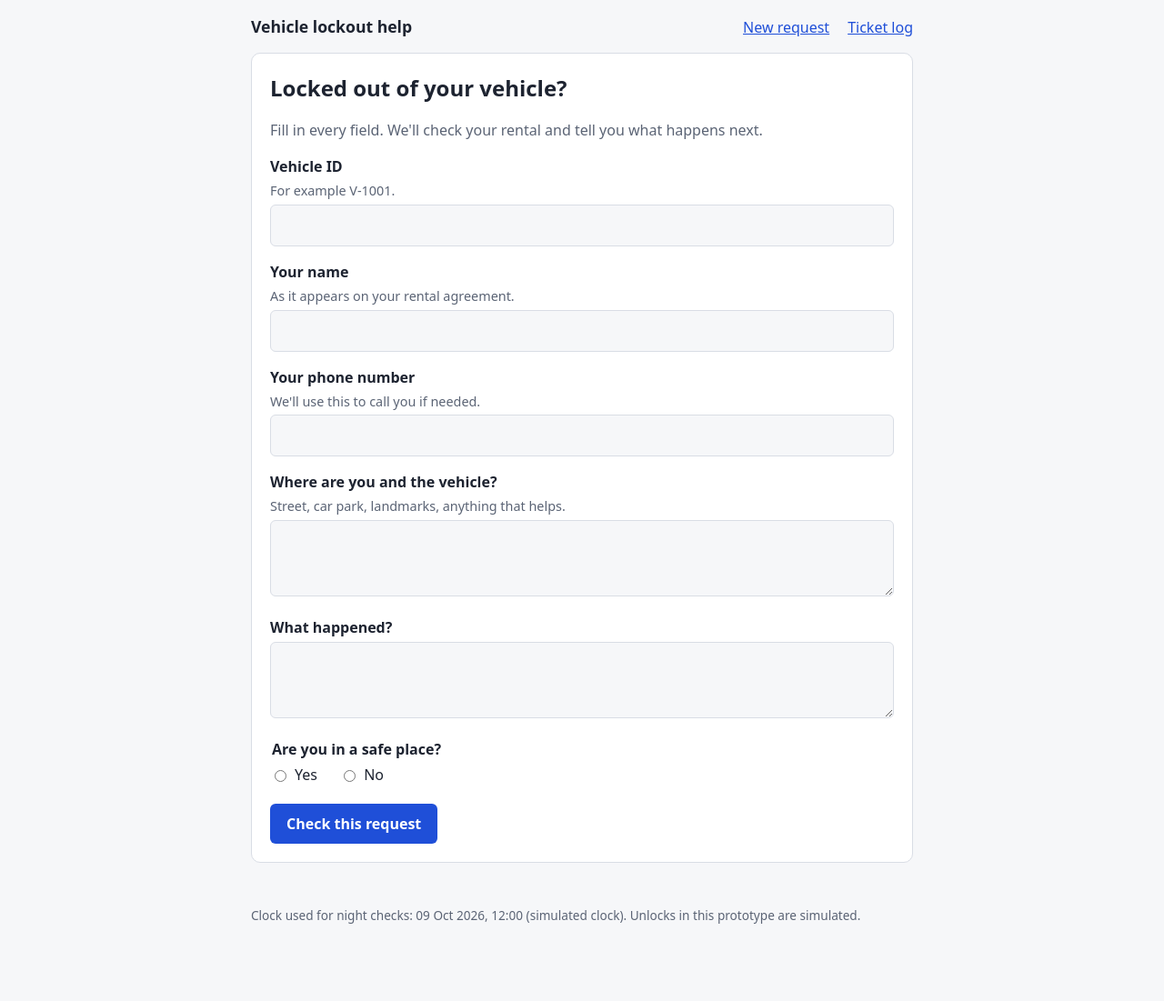
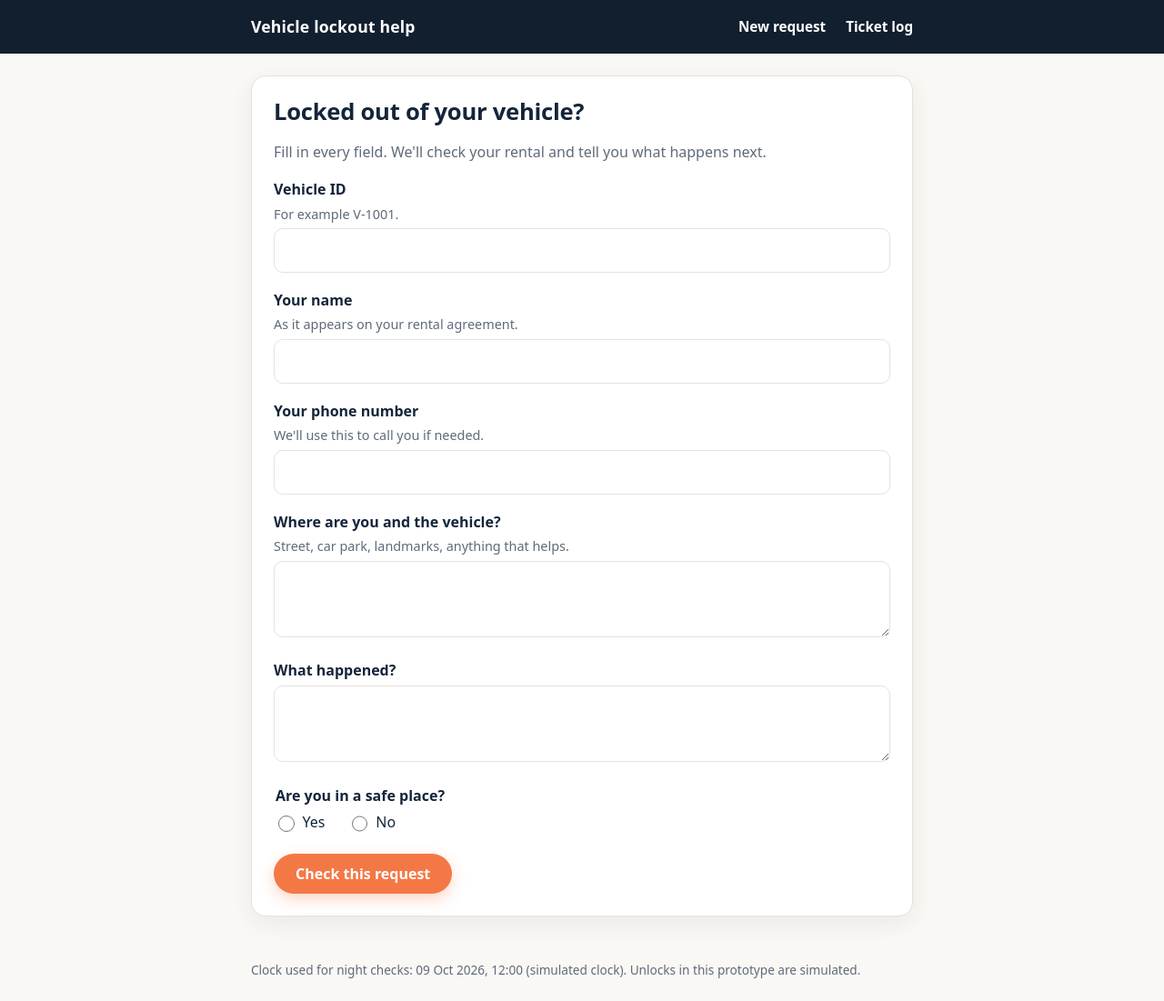
Before and after one commit to officehaseeb7-stack/Claude, a Flask app: page / in a window 1280 px wide. Shown: the whole page at 91% size. Before the commit the page ends 1016 px from the top, so only its background shows below. Run offline with Flask 3, Linux system fonts and the light colour scheme.

Commit message:
Apply 1now.ai colour theme and component style
- Colours sampled from a screenshot of 1now.ai; body text colour #14253A is exact
  (from the site's computed style). Orange #F47845, navy header #121F2F, warm
  off-white page, white cards.
- Component style follows the site: dark header bar, pill orange buttons, large
  rounded cards with soft shadow, small orange uppercase section labels.
- Urgent banner stays red so it is distinct from the brand orange. Dark mode palette
  included. All colour pairs pass 4.5:1 except white on orange (2.76:1, matches the
  site); documented in the README with the one-line fix.
- Fonts not applied yet (could not be identified from a screenshot); the theme
  block is ready for them.

Co-Authored-By: Claude Sonnet 5.5 <noreply@anthropic.com>
Claude-Session: https://claude.ai/code/session_01KVVy7UaGjugKKYwSorDXwE

```diff
--- a/webapp/templates/base.html
+++ b/webapp/templates/base.html
@@ -5,76 +5,114 @@
   <meta name="viewport" content="width=device-width, initial-scale=1">
   <title>{% block title %}Lockout help{% endblock %}</title>
   <style>
-    /* THEME: every colour and font used below comes from these variables.
-       To apply 1Now's brand, change the values here (and add its @font-face / font link above). */
+    /* THEME: every colour and font below comes from the variables in this block.
+       Colours were sampled from a screenshot of 1now.ai (see README, "Look and feel").
+       Fonts are NOT applied yet: set --font-body / --font-heading (and add a font link above
+       this <style>) once the exact typefaces are known. */
     :root {
       --font-body: system-ui, -apple-system, "Segoe UI", Roboto, sans-serif;
       --font-heading: var(--font-body);
-      --bg: #f6f7f9; --card: #ffffff; --text: #1d2330; --muted: #5b6475; --line: #d9dde5;
-      --accent: #1f4fd8; --good: #17663a; --good-bg: #e6f4ec; --info: #1f4fd8; --info-bg: #e8eefc;
-      --warn: #8a5a00; --warn-bg: #fff3d6; --urgent: #ffffff; --urgent-bg: #b3261e; --err: #b3261e;
+
+      --brand: #F47845;          /* orange: buttons, accents (sampled) */
+      --brand-hover: #E4642F;    /* derived: slightly deeper orange */
+      --on-brand: #FFFFFF;       /* text on orange buttons */
+      --brand-text: #B8481A;     /* derived: orange dark enough to read as small text on light backgrounds */
+      --brand-tint: #FDF1E9;     /* derived: very light orange wash */
+
+      --topbar: #121F2F;         /* header: dark navy (sampled) */
+      --on-topbar: #FFFFFF;
+      --bg: #FAF8F4;             /* page: warm off-white (sampled) */
+      --card: #FFFFFF;           /* cards (sampled) */
+      --text: #14253A;           /* body and headings (exact, from the site's computed style) */
+      --muted: #5E6B7A;          /* derived: softer navy-grey */
+      --line: #E7E2D8;           /* derived: warm hairline */
+      --shadow: 0 8px 24px rgba(20, 37, 58, .07);
+      --link: var(--brand-text);
+      --radius-card: 16px;
+      --radius-field: 10px;
+
+      --good: #17663A;   --good-bg: #E3F3EA;
+      --info: #14253A;   --info-bg: #E6ECF4;
+      --warn: #8A3510;   --warn-bg: #FDE9DC;
+      --urgent: #FFFFFF; --urgent-bg: #B3261E;
+      --err: #B3261E;
     }
     @media (prefers-color-scheme: dark) {
       :root {
-        --bg: #14171d; --card: #1d222b; --text: #e8ebf1; --muted: #a2abbb; --line: #384051;
-        --accent: #7ea2ff; --good: #7fd6a2; --good-bg: #17301f; --info: #9db6ff; --info-bg: #1b2745;
-        --warn: #ffd37a; --warn-bg: #3a2d10; --urgent-bg: #d3453c; --err: #ff8a82;
+        --topbar: #0B131C; --bg: #101213; --card: #181A1C; --text: #F4F1EA; --muted: #A9B0BA;
+        --line: #2C3033; --shadow: 0 8px 24px rgba(0, 0, 0, .35);
+        --brand-tint: #2A1A12; --link: #FF9A6B;
+        --good: #8FE0AE; --good-bg: #14301F; --info: #D4E3F6; --info-bg: #17263A;
+        --warn: #FFC9A6; --warn-bg: #3A2312; --urgent-bg: #C23B31; --err: #FF8A82;
       }
     }
     * { box-sizing: border-box; }
-    body { margin: 0; background: var(--bg); color: var(--text);
-           font: 16px/1.5 var(--font-body); }
+    body { margin: 0; background: var(--bg); color: var(--text); font: 16px/1.55 var(--font-body); }
+    .topbar { background: var(--topbar); color: var(--on-topbar); }
     header, main, footer { max-width: 760px; margin: 0 auto; padding: 0 16px; }
-    header { display: flex; flex-wrap: wrap; gap: 8px 20px; align-items: baseline; padding-top: 16px; padding-bottom: 8px; }
-    header strong { font-size: 1.1rem; margin-right: auto; }
-    a { color: var(--accent); }
-    main { padding-top: 8px; padding-bottom: 32px; }
+    header { display: flex; flex-wrap: wrap; gap: 8px 22px; align-items: center; padding-top: 16px; padding-bottom: 16px; }
+    header strong { font-family: var(--font-heading); font-size: 1.1rem; margin-right: auto; letter-spacing: .01em; }
+    header a { color: var(--on-topbar); text-decoration: none; font-weight: 600; font-size: .95rem; }
+    header a:hover { color: var(--brand); }
+    a { color: var(--link); }
+    main { padding-top: 24px; padding-bottom: 32px; }
     footer { color: var(--muted); font-size: .85rem; padding-bottom: 24px; }
-    .card { background: var(--card); border: 1px solid var(--line); border-radius: 10px; padding: 20px; margin-bottom: 16px; }
-    h1, h2, header strong { font-family: var(--font-heading); }
-    h1 { font-size: 1.5rem; margin: 0 0 8px; }
-    h2 { font-size: 1.05rem; margin: 20px 0 6px; }
+    .card { background: var(--card); border: 1px solid var(--line); border-radius: var(--radius-card);
+            box-shadow: var(--shadow); padding: 24px; margin-bottom: 16px; }
+    h1, h2 { font-family: var(--font-heading); }
+    h1 { font-size: 1.6rem; line-height: 1.2; letter-spacing: -.01em; margin: 0 0 8px; }
+    /* small orange uppercase section labels, as on the 1now.ai site */
+    h2 { font-size: .78rem; font-weight: 700; letter-spacing: .09em; text-transform: uppercase;
+         color: var(--brand-text); margin: 22px 0 6px; }
     label, legend { display: block; font-weight: 600; margin-bottom: 4px; }
-    input[type=text], textarea { width: 100%; padding: 10px; font: inherit; color: inherit; background: var(--bg);
-                                 border: 1px solid var(--line); border-radius: 6px; }
+    input[type=text], textarea { width: 100%; padding: 11px 12px; font: inherit; color: inherit; background: var(--card);
+                                 border: 1px solid var(--line); border-radius: var(--radius-field); }
+    input[type=text]:focus, textarea:focus { outline: 3px solid color-mix(in srgb, var(--brand) 45%, transparent);
+                                             border-color: var(--brand); }
     textarea { min-height: 84px; }
-    .field { margin-bottom: 16px; }
+    .field { margin-bottom: 18px; }
     .field.has-error input, .field.has-error textarea { border-color: var(--err); border-width: 2px; }
     .error { color: var(--err); font-weight: 600; margin: 4px 0 0; }
-    p.error[role=alert] { margin: 0 0 16px; }
     .hint { color: var(--muted); font-size: .9rem; margin: 0 0 4px; }
-    fieldset { border: 0; padding: 0; margin: 0 0 16px; }
+    fieldset { border: 0; padding: 0; margin: 0 0 18px; }
     .radio { display: inline-flex; align-items: center; gap: 6px; margin-right: 20px; font-weight: 400; }
-    button, .button { font-family: var(--font-body); display: inline-block; background: var(--accent); color: #fff; border: 0; border-radius: 6px;
-                      padding: 10px 18px; font: inherit; font-weight: 600; text-decoration: none; cursor: pointer; }
-    .banner { border-radius: 10px; padding: 16px 20px; margin-bottom: 16px; }
+    input[type=radio] { accent-color: var(--brand); width: 1.1rem; height: 1.1rem; }
+    button, .button { font-family: var(--font-body); display: inline-block; background: var(--brand); color: var(--on-brand);
+                      border: 0; border-radius: 999px; padding: 11px 24px; font-size: 1rem; font-weight: 700;
+                      text-decoration: none; cursor: pointer; box-shadow: 0 6px 16px rgba(244, 120, 69, .30); }
+    button:hover, .button:hover { background: var(--brand-hover); }
+    button:focus-visible, .button:focus-visible, a:focus-visible { outline: 3px solid var(--text); outline-offset: 2px; }
+    .banner { border-radius: var(--radius-card); padding: 18px 22px; margin-bottom: 16px; }
     .banner h1 { margin: 0; }
     .tone-good   { background: var(--good-bg);  color: var(--good); }
     .tone-info   { background: var(--info-bg);  color: var(--info); }
     .tone-warn   { background: var(--warn-bg);  color: var(--warn); }
     .tone-urgent { background: var(--urgent-bg); color: var(--urgent); }
-    .callnow { font-size: 1.3rem; font-weight: 700; margin: 8px 0 0; }
-    .ask { border-left: 4px solid var(--info); padding: 12px 16px; background: var(--info-bg); margin: 16px 0; }
-    .ask label { color: var(--info); }
+    .callnow { font-size: 1.15rem; font-weight: 700; margin: 8px 0 0; }
+    .ask { border-left: 4px solid var(--brand); border-radius: 0 var(--radius-field) var(--radius-field) 0;
+           padding: 14px 16px; background: var(--brand-tint); margin: 16px 0; }
+    .ask label { color: var(--text); }
     .ask .row { display: flex; gap: 8px; flex-wrap: wrap; }
     .ask .row input { flex: 1 1 220px; width: auto; }
     .ask.has-error input { border-color: var(--err); border-width: 2px; }
     ul { padding-left: 22px; margin: 6px 0; }
     table { width: 100%; min-width: 640px; border-collapse: collapse; font-size: .92rem; }
-    th, td { text-align: left; vertical-align: top; padding: 8px 6px; border-bottom: 1px solid var(--line); }
+    th, td { text-align: left; vertical-align: top; padding: 10px 6px; border-bottom: 1px solid var(--line); }
+    th { font-size: .75rem; letter-spacing: .08em; text-transform: uppercase; color: var(--muted); }
     td:first-child { white-space: nowrap; }
-    tr:target { background: var(--info-bg); }
-    .pill { display: inline-block; padding: 1px 8px; border-radius: 999px; font-weight: 600; font-size: .82rem; }
+    tr:target { background: var(--brand-tint); }
     .scroll { overflow-x: auto; }
     .muted { color: var(--muted); }
   </style>
 </head>
 <body>
-  <header>
-    <strong>Vehicle lockout help</strong>
-    <a href="{{ url_for('main.form') }}">New request</a>
-    <a href="{{ url_for('main.tickets') }}">Ticket log</a>
-  </header>
+  <div class="topbar">
+    <header>
+      <strong>Vehicle lockout help</strong>
+      <a href="{{ url_for('main.form') }}">New request</a>
+      <a href="{{ url_for('main.tickets') }}">Ticket log</a>
+    </header>
+  </div>
   <main>{% block content %}{% endblock %}</main>
   <footer>Clock used for night checks: {{ clock_now }} ({{ clock_kind }}). Unlocks in this prototype are simulated.</footer>
 </body>
```
Also changed, not shown: README.md.
